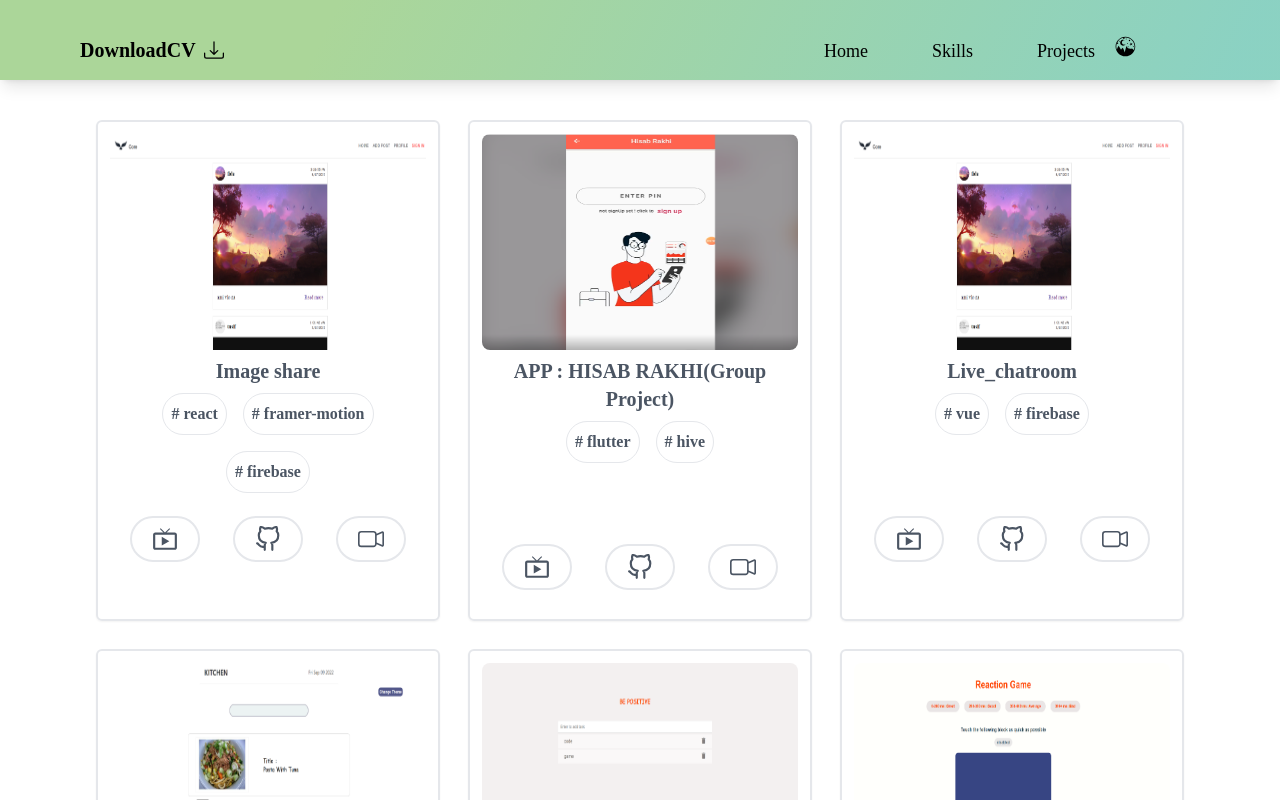
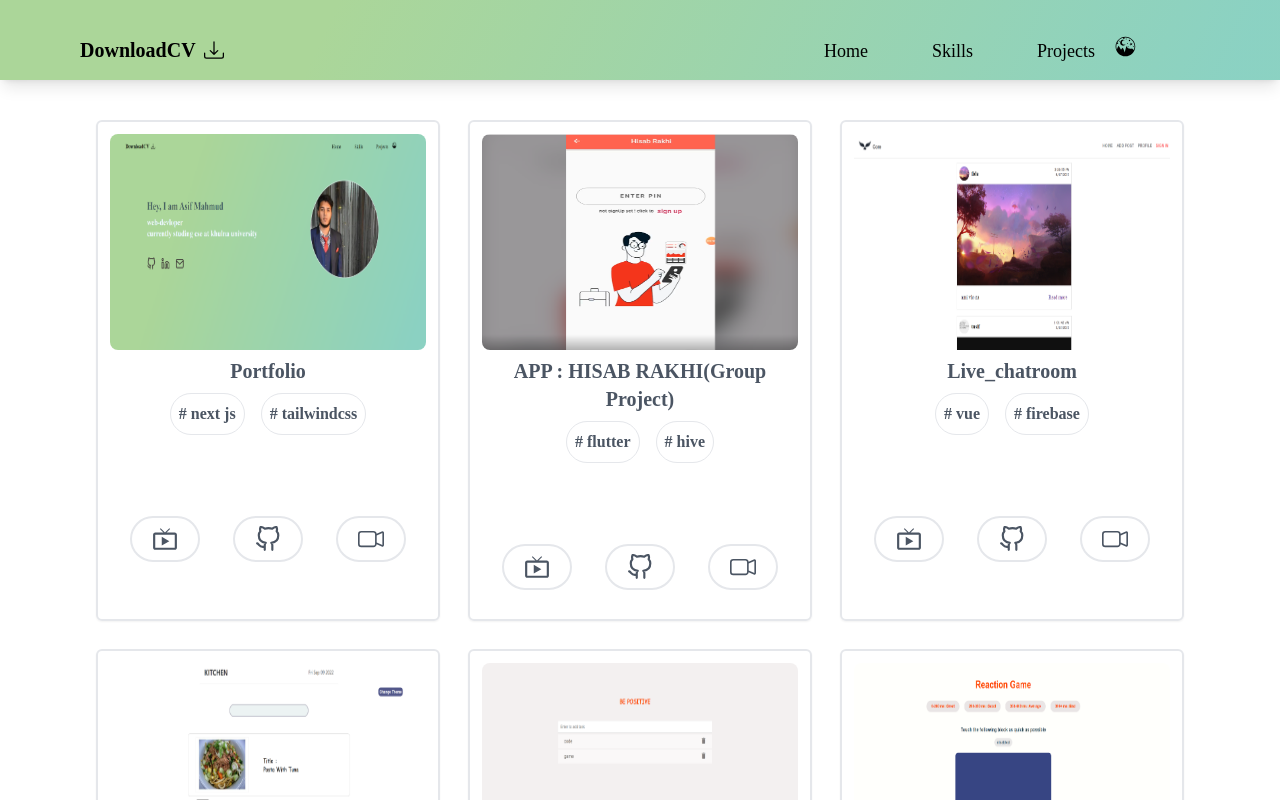
Before and after one commit to AsiFmahmud10/Portfolio, a Next.js app: page /skills in a window 1280 px wide. Shown: the top 800 px of the page. Built offline with nearby package versions, Linux system fonts and the light colour scheme.

Commit message:
updatedd

```diff
--- a/components/projectsGrid.js
+++ b/components/projectsGrid.js
@@ -4,13 +4,13 @@ const ProjectsGrid = () => {
 
   const data = [
     {
-       id: 1,
-       title:"Image share",
-       tech:['react',"framer-motion",'firebase'],
-       imgSrc:"/projectPic/image.png",
-       live:"https://lnkd.in/g7Uq6ue",
-       gitLink:"https://github.com/AsiFmahmud10/CORE-base-social-site-",
-       showProject:"https://www.linkedin.com/posts/asif-mahmud-bb67581b3_react-firebase-please-activity-6798134620601892864-kwtd?utm_source=share&utm_medium=member_desktop"
+      id: 7,
+      title:"Portfolio",
+      tech:['next js',"tailwindcss"],
+      imgSrc:"/projectPic/portfolio.png",
+      live:"https://portfolio-nine-blue-57.vercel.app/",
+      gitLink:"https://github.com/AsiFmahmud10/Portfolio",
+      showProject:""
    },
    {
      id: 2,title:"APP : HISAB RAKHI(Group Project) ",
@@ -56,6 +56,15 @@ const ProjectsGrid = () => {
       showProject : "https://www.linkedin.com/posts/asif-mahmud-bb67581b3_reactionabrtimer-activity-6769626253164204032-R4KF?utm_source=share&utm_medium=member_desktop",
     },
 
+    {
+       id: 1,
+       title:"Image share",
+       tech:['react',"framer-motion",'firebase'],
+       imgSrc:"/projectPic/image.png",
+       live:"https://lnkd.in/g7Uq6ue",
+       gitLink:"https://github.com/AsiFmahmud10/CORE-base-social-site-",
+       showProject:"https://www.linkedin.com/posts/asif-mahmud-bb67581b3_react-firebase-please-activity-6798134620601892864-kwtd?utm_source=share&utm_medium=member_desktop"
+    },
 
   ];
 
--- a/components/skillset.js
+++ b/components/skillset.js
@@ -9,6 +9,7 @@ const SkillSets = () => {
       { title: "sql" },
       { title: "firebase" },
       { title: "next" },
+      {title:"php"}
     ],
     familiarWith: [{ title: "typescript" }, { title: "vue" }],
 
```
Also changed, not shown: public/projectPic/portfolio.png (added), public/skillPic/php.png (added). Lines whose indentation alone changed are shown as unchanged.
